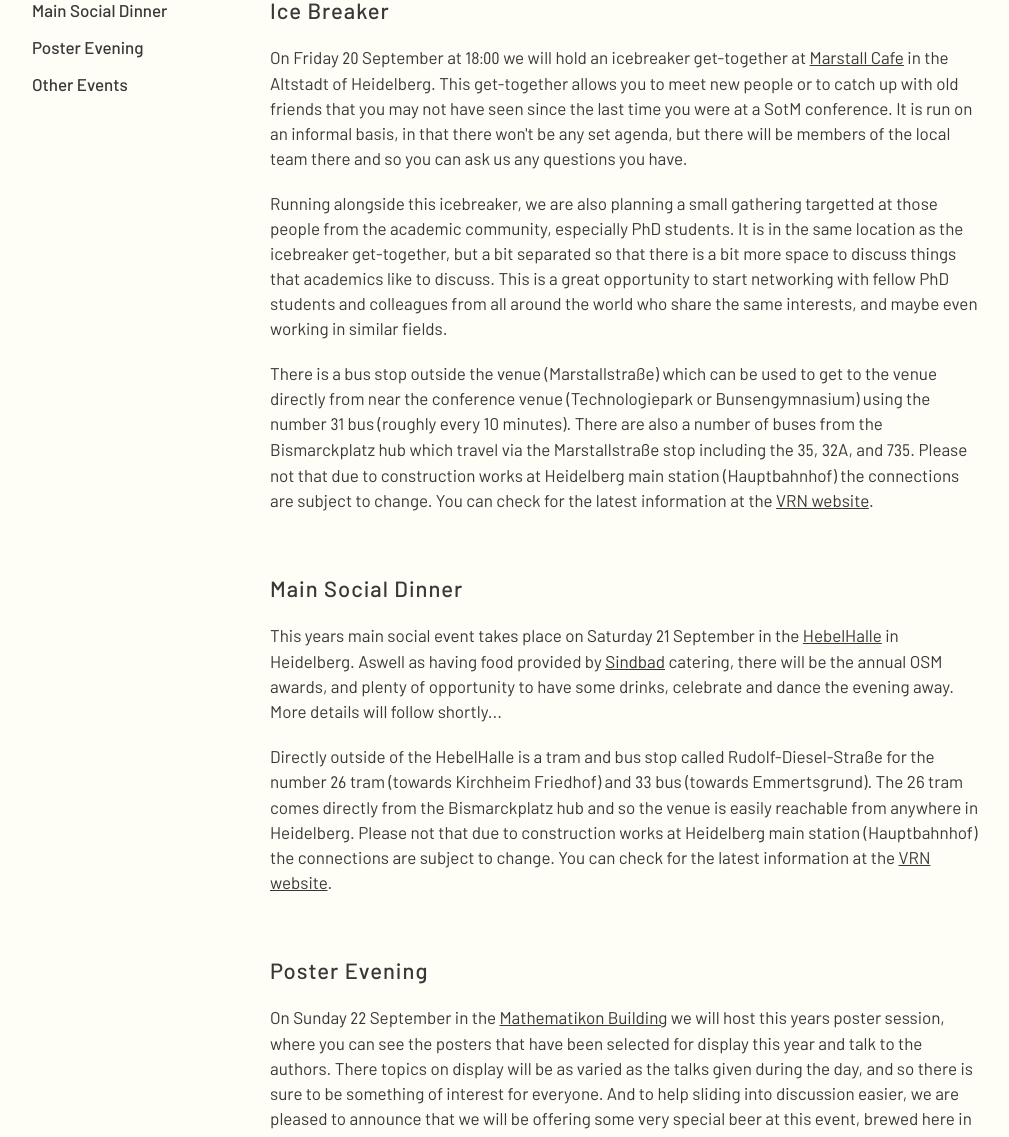
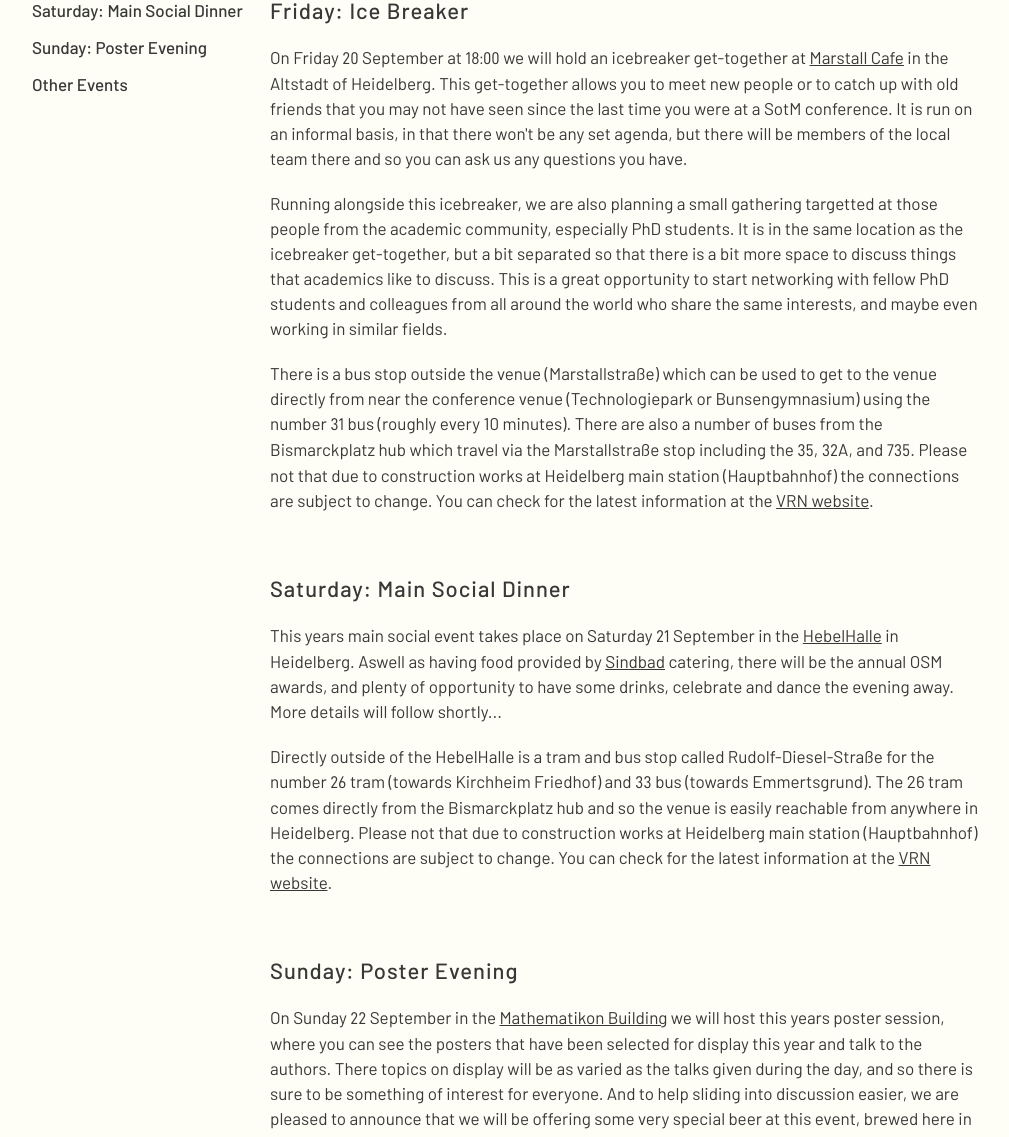
Before and after one commit to openstreetmap/stateofthemap-2019, a Jekyll site: the page built from events/index.html, in a window 1280 px wide and 1400 px high, scrolled down 518 px. Shown: the part 263-1400 px from the top of the window, without its empty margins (160-1169 px from the left). Built offline with Jekyll 4.4.1, drawn with Linux system fonts in a browser that asks for light colours; some of the changed text lies outside the part shown.

Commit message:
add weekdays to headings

```diff
--- a/events/index.html
+++ b/events/index.html
@@ -12,16 +12,16 @@ headings: "social-events,icebreaker,main-social-dinner,poster-evening,other-even
 
           {% include social-map.html %}
 
-          <h2 id='icebreaker'>Ice Breaker</h2>
+          <h2 id='icebreaker'>Friday: Ice Breaker</h2>
           <p>On Friday <span class="numeral">20</span> September at <span class="numeral">18:00</span> we will hold an icebreaker get-together at <a href="https://www.openstreetmap.org/node/1539908487" target="_blank">Marstall Cafe</a> in the Altstadt of Heidelberg. This get-together allows you to meet new people or to catch up with old friends that you may not have seen since the last time you were at a SotM conference. It is run on an informal basis, in that there won't be any set agenda, but there will be members of the local team there and so you can ask us any questions you have.</p>
           <p>Running alongside this icebreaker, we are also planning a small gathering targetted at those people from the academic community, especially PhD students. It is in the same location as the icebreaker get-together, but a bit separated so that there is a bit more space to discuss things that academics like to discuss. This is a great opportunity to start networking with fellow PhD students and colleagues from all around the world who share the same interests, and maybe even working in similar fields.</p>
           <p>There is a bus stop outside the venue (Marstallstraße) which can be used to get to the venue directly from near the conference venue (Technologiepark or Bunsengymnasium) using the number <span class="numeral">31</span> bus (roughly every 10 minutes). There are also a number of buses from the Bismarckplatz hub which travel via the Marstallstraße stop including the <span class="numeral">35</span>, <span class="numeral">32</span>A, and <span class="numeral">735</span>. Please not that due to construction works at Heidelberg main station (Hauptbahnhof) the connections are subject to change. You can check for the latest information at the <a href="https://www.vrn.de/index.html" target="_blank">VRN website</a>.</p>
 
-          <h2 id='main-social-dinner'>Main Social Dinner</h2>
+          <h2 id='main-social-dinner'>Saturday: Main Social Dinner</h2>
           <p>This years main social event takes place on Saturday <span class="numeral">21</span> September in the <a href="https://www.openstreetmap.org/node/4359648634" target="_blank">HebelHalle</a> in Heidelberg. Aswell as having food provided by <a href="https://www.sindbad-gastronomie.de/" target="_blank">Sindbad</a> catering, there will be the annual OSM awards, and plenty of opportunity to have some drinks, celebrate and dance the evening away. More details will follow shortly...</p>
           <p>Directly outside of the HebelHalle is a tram and bus stop called Rudolf-Diesel-Straße for the number <span class="numeral">26</span> tram (towards Kirchheim Friedhof) and <span class="numeral">33</span> bus (towards Emmertsgrund). The 26 tram comes directly from the Bismarckplatz hub and so the venue is easily reachable from anywhere in Heidelberg. Please not that due to construction works at Heidelberg main station (Hauptbahnhof) the connections are subject to change. You can check for the latest information at the <a href="https://www.vrn.de/index.html" target="_blank">VRN website</a>.</p>
 
-          <h2 class='space-bottom2 clearfix' id='poster-evening'>Poster Evening</h2>
+          <h2 class='space-bottom2 clearfix' id='poster-evening'>Sunday: Poster Evening</h2>
           <p>On Sunday <span class="numeral">22</span> September in the <a href="https://www.openstreetmap.org/relation/5762624" target="_blank">Mathematikon Building</a> we will host this years poster session, where you can see the posters that have been selected for display this year and talk to the authors. There topics on display will be as varied as the talks given during the day, and so there is sure to be something of interest for everyone. And to help sliding into discussion easier, we are pleased to announce that we will be offering some very special beer at this event, brewed here in Heidelberg especially for the SotM conference.</p>
       </div>
         <div class='space-bottom2 clearfix'>
```
